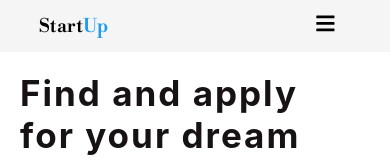
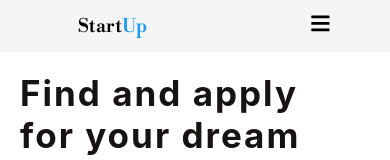
Before and after one commit to wagzyAyo/StartUp.io, a React (Vite) app: page / in a window 390 px wide. Shown: the top 160 px of the page. Built offline with nearby package versions, Linux system fonts and the light colour scheme.

Commit message:
Update Navbar.css

```diff
--- a/src/components/Navbar.css
+++ b/src/components/Navbar.css
@@ -90,6 +90,6 @@ button {
 
 @media (max-width:470px) {
     .Nav-container {
-        padding: 13px 10%;
+        padding: 13px 20%;
     }
 }
```
